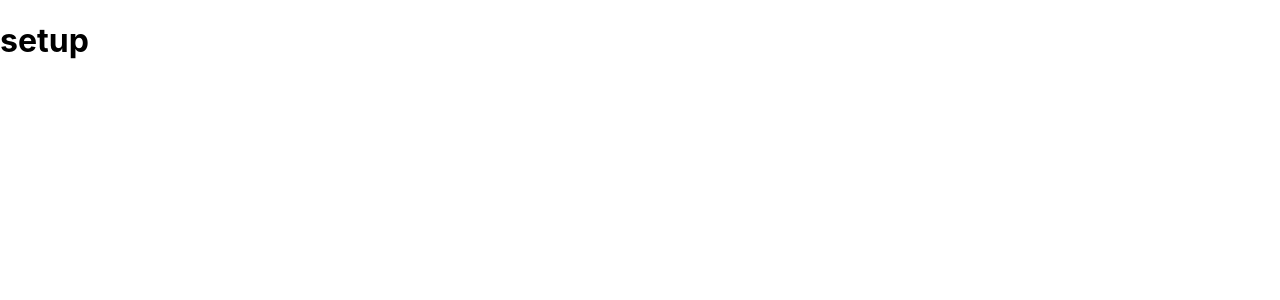
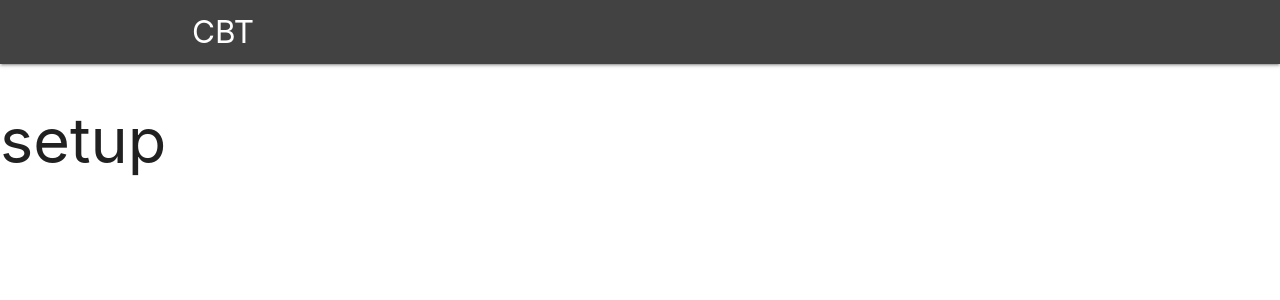
Before and after one commit to Anshu-rai89/OnlineAssement-Frontend, a React (Create React App) app: page / in a window 1280 px wide. Shown: the top 300 px of the page. Built offline with nearby package versions, Linux system fonts and the light colour scheme.

Commit message:
added navbar

```diff
--- a/public/index.html
+++ b/public/index.html
@@ -10,6 +10,8 @@
       content="Web site created using create-react-app"
     />
     <link rel="apple-touch-icon" href="%PUBLIC_URL%/logo192.png" />
+    <link href="https://fonts.googleapis.com/icon?family=Material+Icons" rel="stylesheet">
+    <link rel="stylesheet" href="https://cdnjs.cloudflare.com/ajax/libs/materialize/1.0.0/css/materialize.min.css">
     <!--
       manifest.json provides metadata used when your web app is installed on a
       user's mobile device or desktop. See https://developers.google.com/web/fundamentals/web-app-manifest/
@@ -39,5 +41,7 @@
       To begin the development, run `npm start` or `yarn start`.
       To create a production bundle, use `npm run build` or `yarn build`.
     -->
+
+
   </body>
 </html>
--- a/src/App.js
+++ b/src/App.js
@@ -1,5 +1,7 @@
 import React from 'react';
 import {BrowserRouter} from 'react-router-dom';
+
+import Navbar from './components/layout/navbar';
 
 function App() {
 
@@ -7,6 +9,7 @@
   return (
     <BrowserRouter>
     <div className="App">
+      <Navbar />
       <h1>setup</h1>
     </div>
     </BrowserRouter>
--- a/src/components/layout/navbar.js
+++ b/src/components/layout/navbar.js
@@ -0,0 +1,17 @@
+import React from 'react';
+import {Link} from 'react-router-dom';
+
+
+const Navbar=()=>
+{
+    return (
+        <nav className="nav-wrapper grey darken-3 ">
+           <div className="container">
+               <Link to='/' className="brand-logo">CBT</Link>
+               </div>
+
+        </nav>
+    )
+}
+
+export default Navbar;
```
